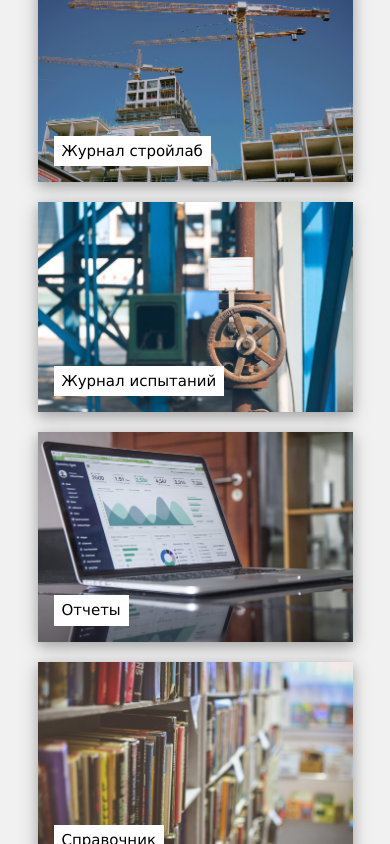
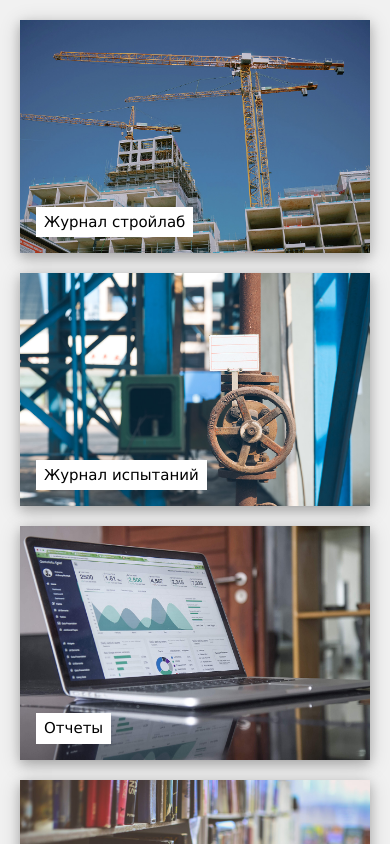
Before and after one commit to mitryyk/myFrontendproject, a React app: page /main in a window 390 px wide. Shown: the top 844 px of the page. Built offline with nearby package versions, Linux system fonts and the light colour scheme.

Commit message:
commit 03

```diff
--- a/src/App.tsx
+++ b/src/App.tsx
@@ -1,7 +1,7 @@
 //import { RouterProvider } from 'react-router-dom';
 //import { router } from './router';
-import { Mainpage } from './pages/mainpage';
-import { Journal_cl } from './pages/journal_cl';
+import { Mainpage } from './pages/MainPage';
+import { Journal_cl } from './pages/Journal_Cl';
 
 export const App = () => {
   //return <RouterProvider router={router} />;
--- a/src/pages/journal_cl.tsx
+++ b/src/pages/journal_cl.tsx
@@ -1,5 +1,4 @@
 import { Header } from 'sharedpagecomponents/header';
-import { PageContainer } from '../sharedpagecomponents/pagecontainers/mainpage_container';
 
 import { DataTable } from '../sharedpagecomponents/maintables';
 
--- a/src/pages/journal_ht.tsx
+++ b/src/pages/journal_ht.tsx
@@ -1,2 +1 @@
 import { Header } from 'sharedpagecomponents/header';
-import { PageContainer } from '../sharedpagecomponents/pagecontainers/mainpage_container';
--- a/src/pages/mainpage.tsx
+++ b/src/pages/mainpage.tsx
@@ -1,14 +1,14 @@
-import { PageContainer } from '../sharedpagecomponents/pagecontainers/mainpage_container';
+import { MainPageContainer } from '../sharedpagecomponents/pagecontainers/mainpage_container';
 import { CardLink } from 'sharedpagecomponents/mainpagecardlink';
-import { cardlinks } from '../data/allpagescontent';
+import { cardlinks } from '../data/AllPagesContent';
 
 export const Mainpage = () => {
   return (
-    <PageContainer>
+    <MainPageContainer>
       <CardLink pic={cardlinks[0].img} text={cardlinks[0].text} />
       <CardLink pic={cardlinks[1].img} text={cardlinks[1].text} />
       <CardLink pic={cardlinks[2].img} text={cardlinks[2].text} />
       <CardLink pic={cardlinks[3].img} text={cardlinks[3].text} />
-    </PageContainer>
+    </MainPageContainer>
   );
 };
--- a/src/pages/reportpage.tsx
+++ b/src/pages/reportpage.tsx
@@ -1,2 +1 @@
 import { Header } from 'sharedpagecomponents/header';
-import { PageContainer } from '../sharedpagecomponents/pagecontainers/mainpage_container';
--- a/src/pages/wikipage.tsx
+++ b/src/pages/wikipage.tsx
@@ -1,2 +1 @@
 import { Header } from 'sharedpagecomponents/header';
-import { PageContainer } from '../sharedpagecomponents/pagecontainers/mainpage_container';
--- a/src/sharedpagecomponents/mainpagecardlink/index.tsx
+++ b/src/sharedpagecomponents/mainpagecardlink/index.tsx
@@ -1,5 +1,5 @@
 import '../../w3.css';
-import s from './mainpagecardlink.module.css';
+import s from './MainPageCardlink.module.css';
 
 export const CardLink = ({ text, pic }: { text: string; pic: string }) => {
   return (
--- /dev/null
+++ b/src/sharedpagecomponents/pagecontainers/mainpage_container/ManePageContainer.module.css
@@ -0,0 +1,28 @@
+.gridOnecol {
+  display: grid;
+  grid-template-columns: repeat(auto-fit, minmax(330px, 1fr));
+  grid-column-gap: 20px;
+  grid-row-gap: 20px;
+  justify-content: center;
+  padding: 20px;
+  max-width: 800px;
+  margin: 0 auto;
+  align-content: center;
+  align-items: center;
+}
+
+.grid {
+  display: grid;
+  grid-template-columns: repeat(auto-fit, minmax(330px, 1fr));
+  grid-column-gap: 20px;
+  grid-row-gap: 20px;
+  justify-content: center;
+  padding: 20px;
+  max-width: 800px;
+  margin: 0 auto;
+
+  height: 100vh;
+
+  align-content: center;
+  align-items: center;
+}
--- a/src/sharedpagecomponents/pagecontainers/mainpage_container/index.tsx
+++ b/src/sharedpagecomponents/pagecontainers/mainpage_container/index.tsx
@@ -1,15 +1,28 @@
-import { ReactNode } from 'react';
-import s from './pagecontainer.module.css';
+import { ReactNode, useMemo, useState, useEffect } from 'react';
+import s from './ManePageContainer.module.css';
 import '../../../w3.css';
 
-export const PageContainer = ({ children }: { children: ReactNode }) => {
-  return (
-    <div>
-      <div className={s.gridOnecol}>{children}</div>
-    </div>
-  );
-  {
-    /* <div className={s.center}>{children}</div> */
+function useMediaQuery(query: string) {
+  const mediaQuery = useMemo(() => window.matchMedia(query), [query]);
+  const [match, setMatch] = useState(mediaQuery.matches);
+
+  useEffect(() => {
+    const onChange = () => setMatch(mediaQuery.matches);
+    mediaQuery.addEventListener('change', onChange);
+
+    return () => mediaQuery.removeEventListener('change', onChange);
+  }, [mediaQuery]);
+
+  return match;
+}
+
+export const MainPageContainer = ({ children }: { children: ReactNode }) => {
+  const sm = useMediaQuery('(max-width: 720px)');
+
+  if (sm) {
+    console.log('sm');
+    return <div className={s.gridOnecol}>{children}</div>;
+  } else {
+    return <div className={s.grid}>{children}</div>;
   }
 };
-/* { children }: { children: ReactNode } */
--- a/src/sharedpagecomponents/pagecontainers/mainpage_container/pagecontainer.module.css
+++ /dev/null
@@ -1,29 +0,0 @@
-.gridParent {
-  display: grid;
-  grid-template-columns: repeat(auto-fit, minmax(390px, 1fr)); /*repeat(2, minmax(390px, 1fr));*/
-  grid-template-rows: repeat(2, 260px); /*repeat(2, 260px);*/
-  grid-column-gap: 20px;
-  grid-row-gap: 20px;
-  height: 100vh;
-  /* justify-content: center; */
-  align-content: center;
-  align-items: center;
-  max-width: 800px;
-  margin: 0 auto;
-}
-
-.gridOnecol {
-  display: grid;
-  grid-template-columns: repeat(auto-fit, minmax(260px, 0.9fr));
-  grid-column-gap: 20px;
-  grid-row-gap: 20px;
-  justify-content: center;
-  padding: 20px;
-  max-width: 800px;
-  margin: 0 auto;
-
-  height: 100vh;
-
-  align-content: center;
-  align-items: center;
-}
--- /dev/null
+++ b/src/sharedpagecomponents/pagecontainers/pagewrapper/index.tsx
@@ -0,0 +1 @@
+import '../../../w3.css';
```
Also changed, not shown: src/sharedpagecomponents/header/index.tsx (+3 -4 lines).
